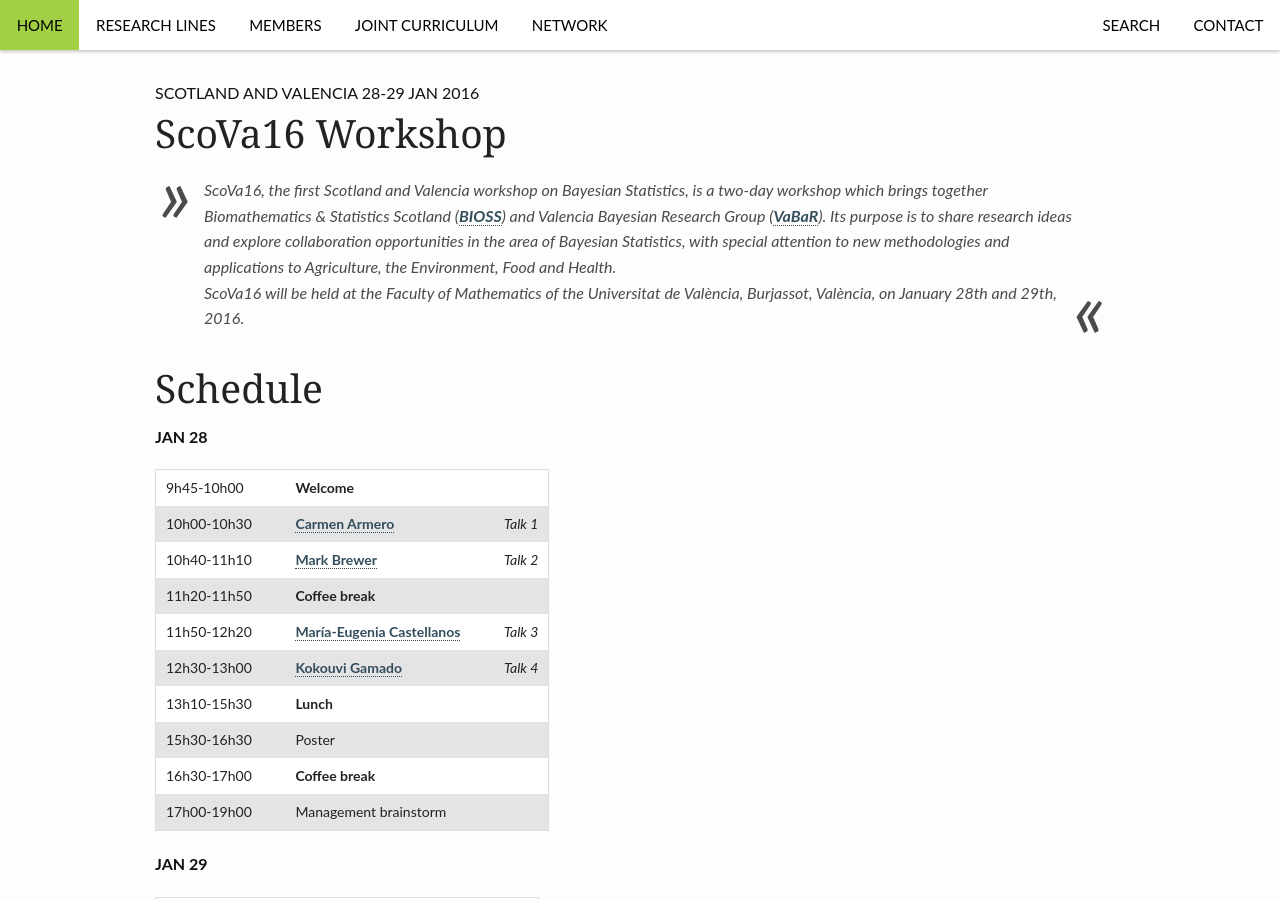
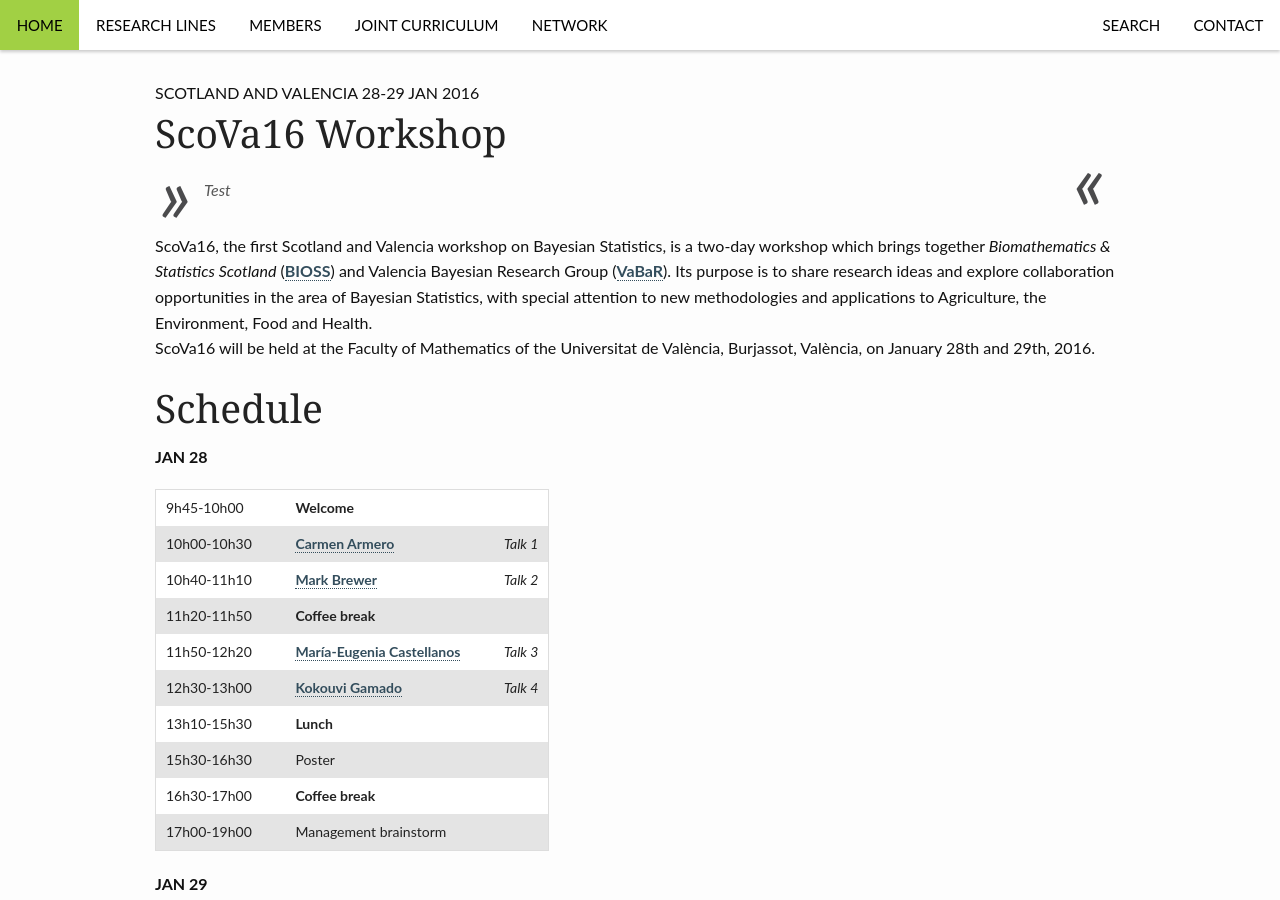
Before and after one commit to VABAR/VABAR.github.io, a Jekyll site: the page built from _posts/events/2015-11-25-ScoVa16.md, in a window 1280 px wide and 900 px high. Built offline with Jekyll 4.4.1, drawn with Linux system fonts in a browser that asks for light colours.

Commit message:
Update 2015-11-25-ScoVa16.md

```diff
--- a/_posts/events/2015-11-25-ScoVa16.md
+++ b/_posts/events/2015-11-25-ScoVa16.md
@@ -8,10 +8,10 @@ header: no
 categories: events
 ---
 
-<blockquote>
+> Test
+
 ScoVa16, the first Scotland and Valencia workshop on Bayesian Statistics, is a two-day workshop which brings together <i>Biomathematics & Statistics Scotland</i> (<a href="http://www.bioss.ac.uk/">BIOSS</a>) and Valencia Bayesian Research Group (<a href="http://vabar.github.io/">VaBaR</a>). Its purpose is to share research ideas and explore collaboration opportunities in the area of Bayesian Statistics, with special attention to new methodologies and applications to Agriculture, the Environment, Food and Health. <br />
 ScoVa16 will be held at the Faculty of Mathematics of the Universitat de València, Burjassot, València, on January 28th and 29th, 2016.
-</blockquote>
 
 # Schedule
 
```
